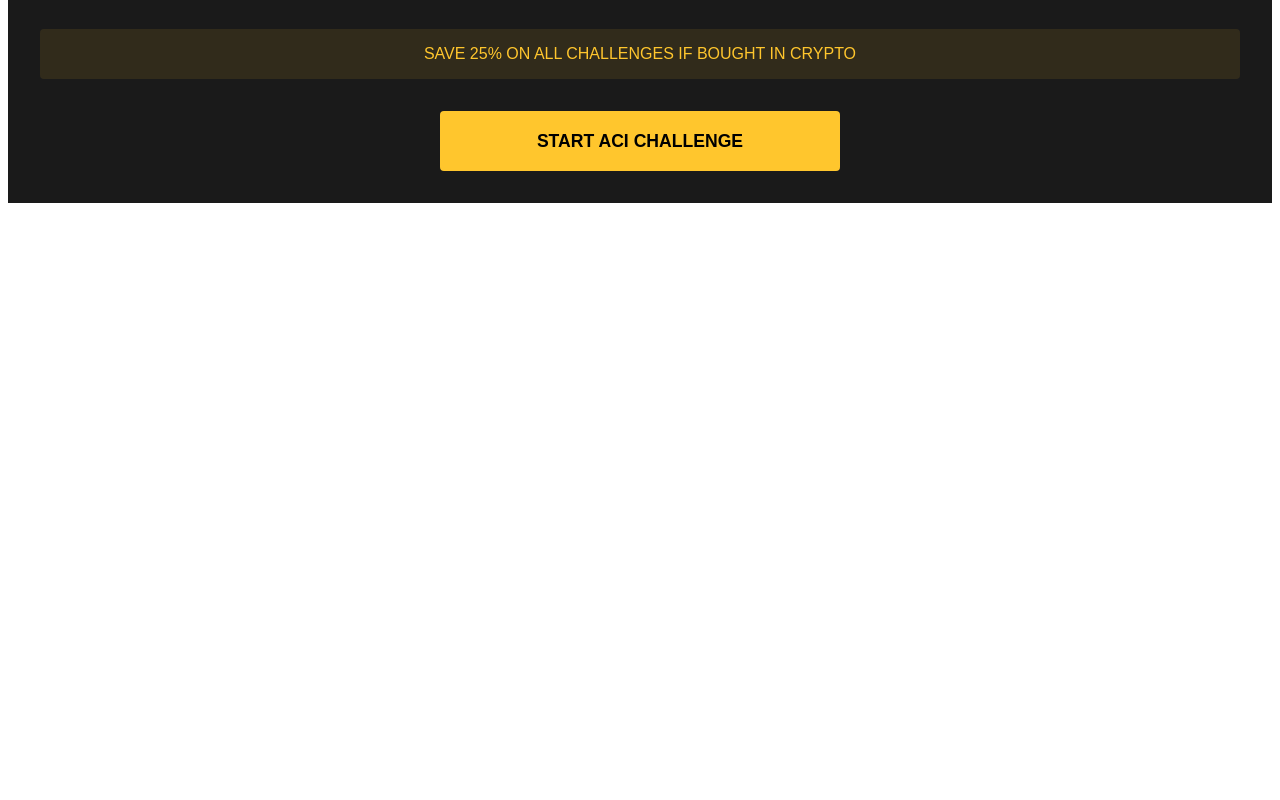
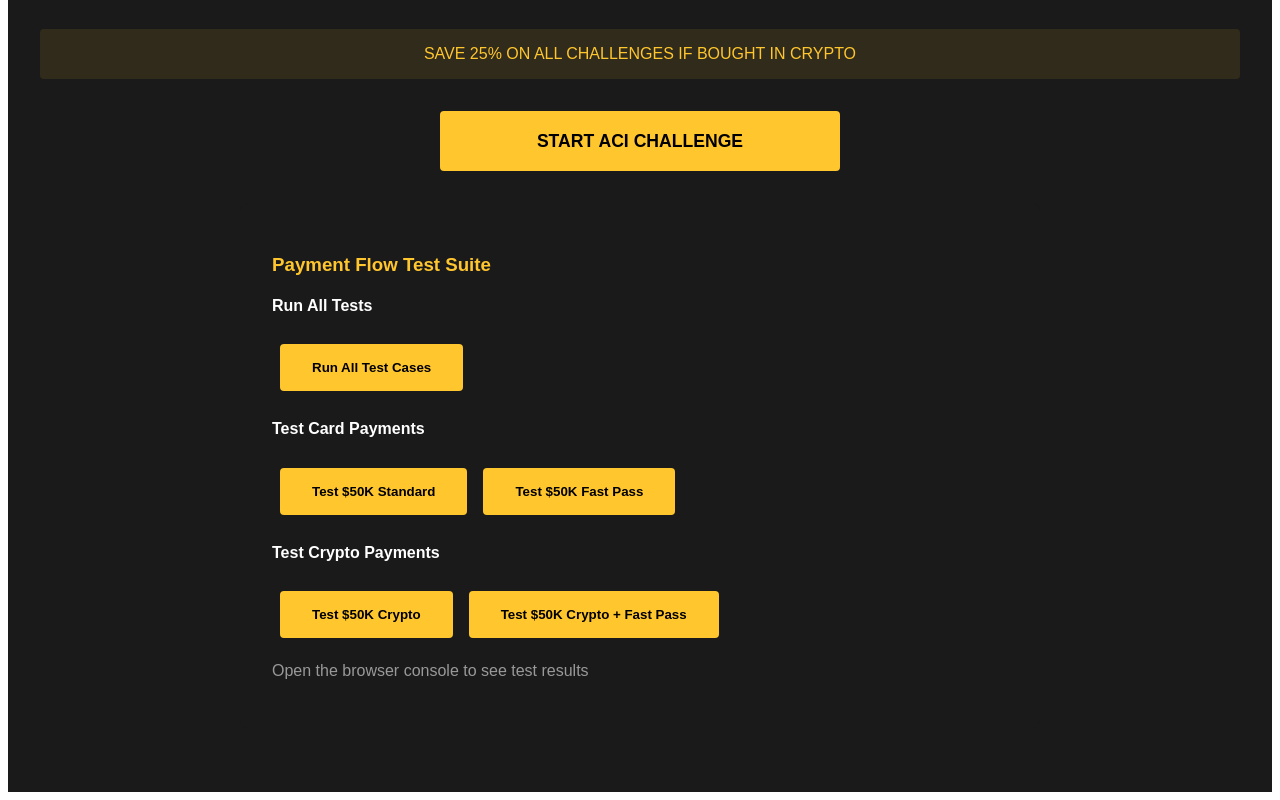
Before and after one commit to jpenny18/checkout-acit, a React (Create React App) app: page / in a window 1280 px wide. Shown: the part 671-1471 px from the top of the page. Before the commit the page ends 882 px from the top, so only its background shows below. Built offline with nearby package versions, Linux system fonts and the light colour scheme; no server answers; what web3 would draw is missing.

Commit message:
Implement crypto payment integration with testing features

```diff
--- a/src/App.js
+++ b/src/App.js
@@ -3,6 +3,7 @@ import styled from 'styled-components';
 import CheckoutForm from './components/CheckoutForm';
 import AdminDashboard from './components/AdminDashboard';
 import AdminLogin from './components/AdminLogin';
+import TestRunner from './components/TestRunner';
 
 const Container = styled.div`
   background-color: #1a1a1a;
@@ -306,6 +307,12 @@ function App() {
           onBack={handleBack}
         />
       )}
+
+      {process.env.NODE_ENV === 'development' && (
+        <div style={{ margin: '2rem auto', maxWidth: '800px' }}>
+          <TestRunner />
+        </div>
+      )}
     </Container>
   );
 }
--- a/src/components/CheckoutForm.js
+++ b/src/components/CheckoutForm.js
@@ -345,7 +345,7 @@ function CheckoutForm({ selectedBalance, onBack }) {
         paymentMethod,
         cryptoDiscount: paymentMethod === 'crypto',
         fastPass: fastPassSelected,
-        cryptoType: paymentMethod === 'crypto' ? null : undefined // Will be updated when user selects crypto
+        cryptoType: null // Set to null for both crypto and card payments initially
       },
       status: 'pending',
       paymentDetails: null
@@ -361,6 +361,11 @@ function CheckoutForm({ selectedBalance, onBack }) {
   };
 
   const handleContinueToPayment = async () => {
+    console.log('Starting payment process...');
+    console.log('Payment method:', paymentMethod);
+    console.log('Selected balance:', selectedBalance);
+    console.log('Fast pass:', fastPassSelected);
+
     const orderId = await saveOrderData();
     if (!orderId) {
       alert('There was an error processing your order. Please try again.');
@@ -368,32 +373,40 @@ function CheckoutForm({ selectedBalance, onBack }) {
     }
 
     setCurrentOrderId(orderId);
+    console.log('Order ID:', orderId);
 
     if (paymentMethod === 'crypto') {
       setShowCryptoPayment(true);
     } else {
       const stripeLink = STRIPE_LINKS[selectedBalance][fastPassSelected ? 'fastPass' : 'standard'];
+      console.log('Stripe link:', stripeLink);
 
       if (!stripeLink) {
+        console.error('Payment link not found:', {
+          selectedBalance,
+          fastPassSelected,
+          availableLinks: STRIPE_LINKS
+        });
         alert('Payment link not found. Please try again or contact support.');
         return;
       }
 
-      // Construct the final URL
       const finalUrl = `${stripeLink}?prefilled_email=${encodeURIComponent(formData.email)}&client_reference_id=${orderId}`;
+      console.log('Final URL:', finalUrl);
 
-      // Try to detect if we're in an iframe
       const isInIframe = window !== window.parent;
+      console.log('Is in iframe:', isInIframe);
 
       if (isInIframe) {
-        // If in iframe, try to open in parent window or fall back to new tab
         try {
+          console.log('Attempting parent window redirect...');
           window.parent.location.href = finalUrl;
         } catch (e) {
+          console.log('Parent redirect failed, opening new tab...', e);
           window.open(finalUrl, '_blank', 'noopener,noreferrer');
         }
       } else {
-        // If not in iframe, redirect normally
+        console.log('Performing direct redirect...');
         window.location.href = finalUrl;
       }
     }
--- /dev/null
+++ b/src/components/TestRunner.js
@@ -0,0 +1,116 @@
+import React, { useState } from 'react';
+import styled from 'styled-components';
+import { testPaymentFlows, testSinglePaymentFlow } from '../utils/testPaymentFlows';
+
+const TestContainer = styled.div`
+  padding: 2rem;
+  background: #1a1a1a;
+  color: white;
+  border-radius: 8px;
+`;
+
+const TestButton = styled.button`
+  background: #ffc62d;
+  color: black;
+  padding: 1rem 2rem;
+  border: none;
+  border-radius: 4px;
+  margin: 0.5rem;
+  cursor: pointer;
+  font-weight: bold;
+
+  &:hover {
+    background: #e6b229;
+  }
+`;
+
+const TestSection = styled.div`
+  margin: 1rem 0;
+`;
+
+const TestTitle = styled.h3`
+  color: #ffc62d;
+  margin-bottom: 1rem;
+`;
+
+const TestRunner = () => {
+  const [isRunning, setIsRunning] = useState(false);
+
+  const runAllTests = async () => {
+    setIsRunning(true);
+    try {
+      await testPaymentFlows();
+    } catch (error) {
+      console.error('Test suite failed:', error);
+    }
+    setIsRunning(false);
+  };
+
+  const runSingleTest = async (balance, paymentMethod, fastPass) => {
+    setIsRunning(true);
+    try {
+      await testSinglePaymentFlow(balance, paymentMethod, fastPass);
+    } catch (error) {
+      console.error('Single test failed:', error);
+    }
+    setIsRunning(false);
+  };
+
+  return (
+    <TestContainer>
+      <TestTitle>Payment Flow Test Suite</TestTitle>
+
+      <TestSection>
+        <h4>Run All Tests</h4>
+        <TestButton
+          onClick={runAllTests}
+          disabled={isRunning}
+        >
+          {isRunning ? 'Running Tests...' : 'Run All Test Cases'}
+        </TestButton>
+      </TestSection>
+
+      <TestSection>
+        <h4>Test Card Payments</h4>
+        <div>
+          <TestButton
+            onClick={() => runSingleTest(50000, 'card', false)}
+            disabled={isRunning}
+          >
+            Test $50K Standard
+          </TestButton>
+          <TestButton
+            onClick={() => runSingleTest(50000, 'card', true)}
+            disabled={isRunning}
+          >
+            Test $50K Fast Pass
+          </TestButton>
+        </div>
+      </TestSection>
+
+      <TestSection>
+        <h4>Test Crypto Payments</h4>
+        <div>
+          <TestButton
+            onClick={() => runSingleTest(50000, 'crypto', false)}
+            disabled={isRunning}
+          >
+            Test $50K Crypto
+          </TestButton>
+          <TestButton
+            onClick={() => runSingleTest(50000, 'crypto', true)}
+            disabled={isRunning}
+          >
+            Test $50K Crypto + Fast Pass
+          </TestButton>
+        </div>
+      </TestSection>
+
+      <p style={{ marginTop: '1rem', color: '#999' }}>
+        Open the browser console to see test results
+      </p>
+    </TestContainer>
+  );
+};
+
+export default TestRunner;
--- /dev/null
+++ b/src/utils/testPaymentFlows.js
@@ -0,0 +1,138 @@
+// Test script for payment flows
+const STRIPE_LINKS = {
+  50000: {
+    standard: process.env.REACT_APP_STRIPE_LINK_50K,
+    fastPass: process.env.REACT_APP_STRIPE_LINK_50K_FAST
+  },
+  100000: {
+    standard: process.env.REACT_APP_STRIPE_LINK_100K,
+    fastPass: process.env.REACT_APP_STRIPE_LINK_100K_FAST
+  },
+  200000: {
+    standard: process.env.REACT_APP_STRIPE_LINK_200K,
+    fastPass: process.env.REACT_APP_STRIPE_LINK_200K_FAST
+  }
+};
+
+export const testPaymentFlows = async () => {
+  console.group('🧪 Starting Payment Flow Tests');
+
+  const testCases = [
+    { balance: 50000, paymentMethod: 'card', fastPass: false },
+    { balance: 50000, paymentMethod: 'card', fastPass: true },
+    { balance: 100000, paymentMethod: 'card', fastPass: false },
+    { balance: 100000, paymentMethod: 'card', fastPass: true },
+    { balance: 200000, paymentMethod: 'card', fastPass: false },
+    { balance: 200000, paymentMethod: 'card', fastPass: true },
+    { balance: 50000, paymentMethod: 'crypto', fastPass: false },
+    { balance: 50000, paymentMethod: 'crypto', fastPass: true },
+    { balance: 100000, paymentMethod: 'crypto', fastPass: false },
+    { balance: 100000, paymentMethod: 'crypto', fastPass: true },
+    { balance: 200000, paymentMethod: 'crypto', fastPass: false },
+    { balance: 200000, paymentMethod: 'crypto', fastPass: true }
+  ];
+
+  for (const testCase of testCases) {
+    console.group(`Testing ${testCase.paymentMethod.toUpperCase()} payment for $${testCase.balance} ${testCase.fastPass ? 'with' : 'without'} Fast Pass`);
+
+    try {
+      // Test price calculation
+      const basePrice = testCase.balance === 50000 ? 400 :
+                       testCase.balance === 100000 ? 600 : 999;
+
+      const expectedAmount = (testCase.paymentMethod === 'crypto'
+        ? basePrice * (testCase.fastPass ? 2 : 1) * 0.75  // 25% crypto discount
+        : basePrice * (testCase.fastPass ? 2 : 1));
+
+      console.log('💰 Expected amount:', expectedAmount);
+
+      // For card payments, verify Stripe link
+      if (testCase.paymentMethod === 'card') {
+        const stripeLink = STRIPE_LINKS[testCase.balance][testCase.fastPass ? 'fastPass' : 'standard'];
+        if (!stripeLink) {
+          throw new Error('Stripe link not found');
+        }
+        console.log('✅ Stripe link verified:', stripeLink);
+      }
+
+      // For crypto payments, verify addresses and QR codes
+      if (testCase.paymentMethod === 'crypto') {
+        const cryptoTypes = ['BTC', 'ETH', 'USDT'];
+        for (const type of cryptoTypes) {
+          console.group(`Testing ${type} payment`);
+          // Verify wallet address exists
+          const address = process.env[`REACT_APP_${type}_ADDRESS`];
+          if (!address) {
+            throw new Error(`${type} wallet address not found`);
+          }
+          console.log('✅ Wallet address verified:', address);
+
+          // Verify QR code generation would work
+          const qrData = type === 'BTC' ? `bitcoin:${address}?amount=${expectedAmount}` :
+                        type === 'ETH' ? `ethereum:${address}?value=${expectedAmount}` :
+                        `tron:${address}?amount=${expectedAmount}`;
+          console.log('✅ QR code data verified:', qrData);
+          console.groupEnd();
+        }
+      }
+
+      console.log('✅ Test case passed');
+    } catch (error) {
+      console.error('❌ Test failed:', error.message);
+    }
+
+    console.groupEnd();
+  }
+
+  console.groupEnd();
+  console.log('🏁 All tests completed');
+};
+
+// Function to test a single payment flow
+export const testSinglePaymentFlow = async (balance, paymentMethod, fastPass = false) => {
+  console.group(`🧪 Testing Single Payment Flow`);
+  console.log(`Balance: $${balance}`);
+  console.log(`Payment Method: ${paymentMethod}`);
+  console.log(`Fast Pass: ${fastPass}`);
+
+  try {
+    const basePrice = balance === 50000 ? 400 :
+                     balance === 100000 ? 600 : 999;
+
+    const expectedAmount = (paymentMethod === 'crypto'
+      ? basePrice * (fastPass ? 2 : 1) * 0.75  // 25% crypto discount
+      : basePrice * (fastPass ? 2 : 1));
+
+    console.log('💰 Expected amount:', expectedAmount);
+
+    if (paymentMethod === 'card') {
+      const stripeLink = STRIPE_LINKS[balance][fastPass ? 'fastPass' : 'standard'];
+      if (!stripeLink) {
+        throw new Error('Stripe link not found');
+      }
+      console.log('✅ Stripe link verified:', stripeLink);
+
+      // Test URL parameters
+      const testUrl = `${stripeLink}?prefilled_email=${encodeURIComponent('test@example.com')}&client_reference_id=TEST-123`;
+      console.log('✅ Final URL would be:', testUrl);
+    } else {
+      // Test crypto payment flow
+      const cryptoTypes = ['BTC', 'ETH', 'USDT'];
+      for (const type of cryptoTypes) {
+        console.group(`Testing ${type} payment`);
+        const address = process.env[`REACT_APP_${type}_ADDRESS`];
+        if (!address) {
+          throw new Error(`${type} wallet address not found`);
+        }
+        console.log('✅ Wallet address verified:', address);
+        console.groupEnd();
+      }
+    }
+
+    console.log('✅ Test completed successfully');
+  } catch (error) {
+    console.error('❌ Test failed:', error.message);
+  }
+
+  console.groupEnd();
+};
```
